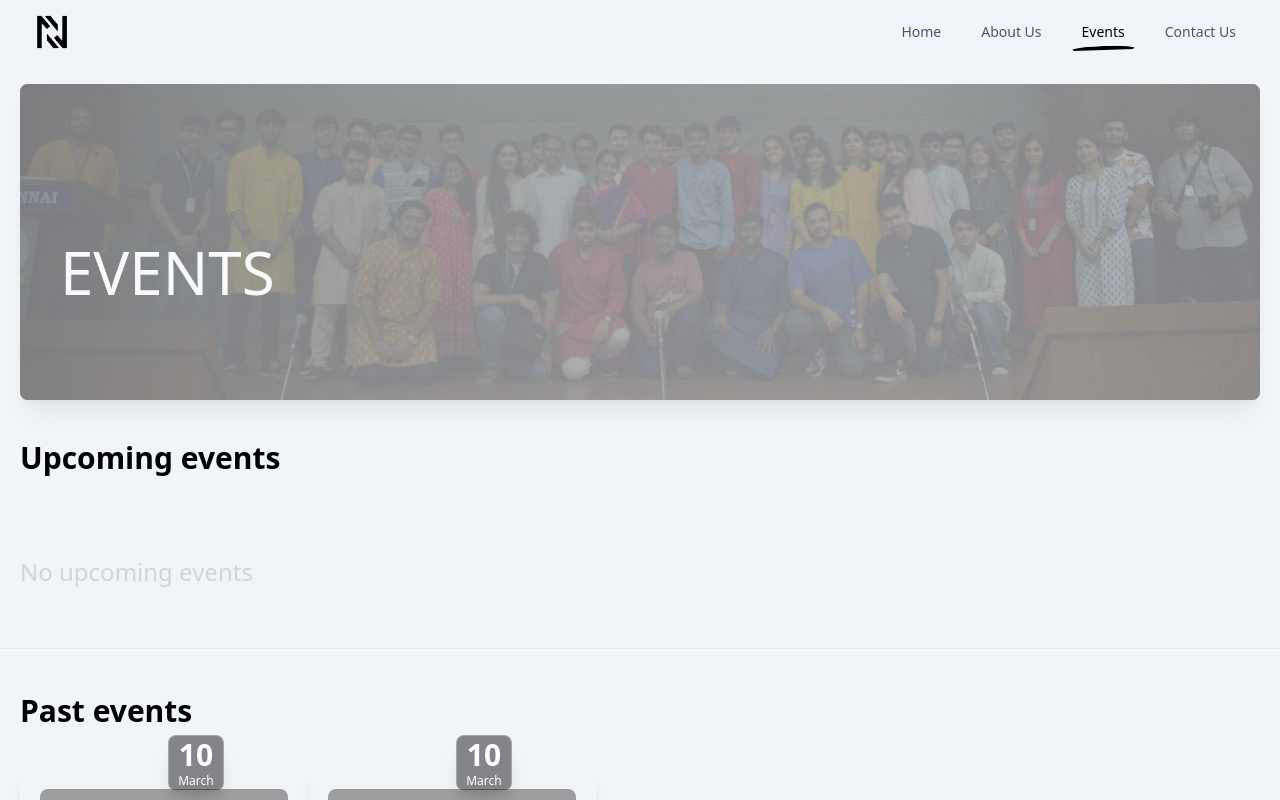
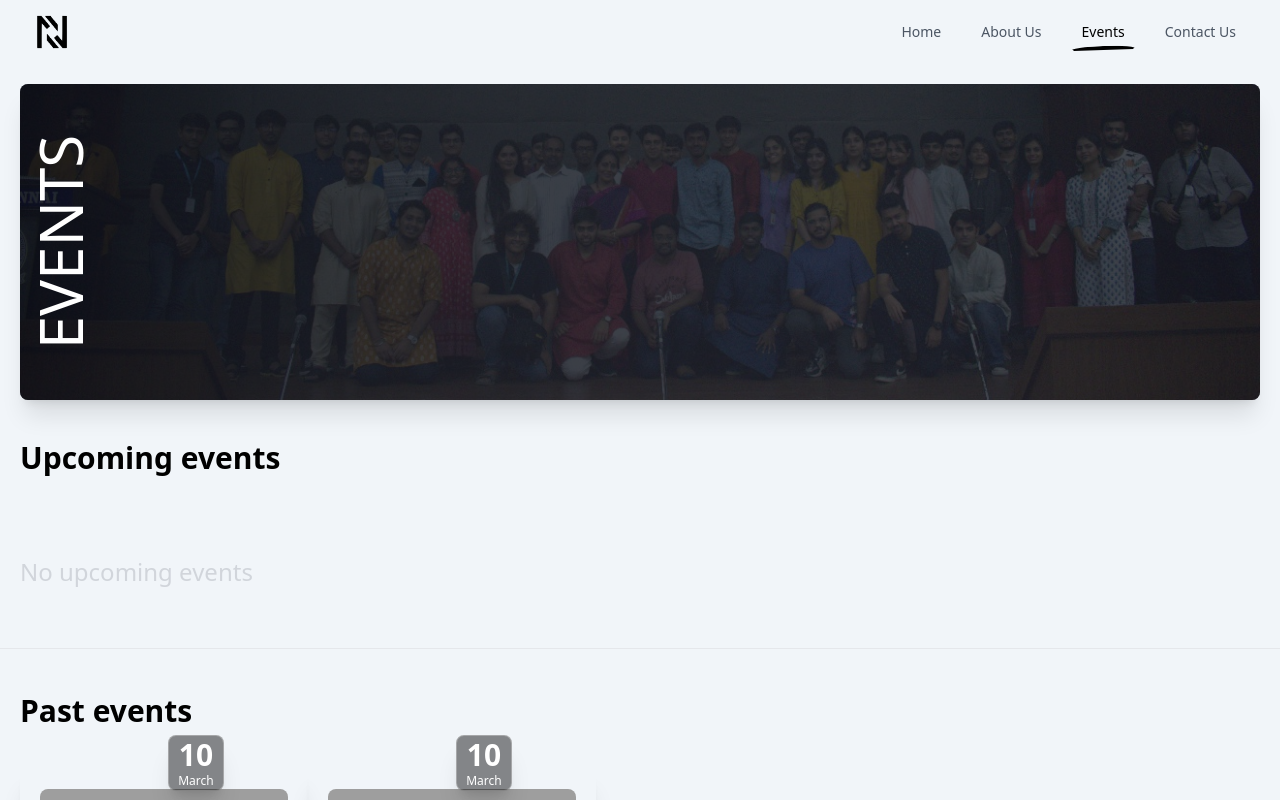
Before and after one commit to mohammadshaad/nexseed-vitc, a React (Create React App) app: page /events in a window 1280 px wide. Shown: the top 800 px of the page. Built offline with nearby package versions, Linux system fonts and the light colour scheme; grey boxes are pictures that could not be loaded.

Commit message:
Improved the events header

```diff
--- a/src/components/Events/header/index.js
+++ b/src/components/Events/header/index.js
@@ -1,34 +1,21 @@
 import React from 'react'
-import { motion } from "framer-motion";
 import eventsBg from '../../../assets/events-bg.png'
 
 function index() {
-  return (
-    <>
-      <motion.div
-        initial={{ opacity: 0, y: -50 }}
-        animate={{ opacity: 1, y: 0 }}
-        className='w-full flex items-center justify-center p-2 md:p-5'>
-        <motion.div
-          initial={{ opacity: 0 }}
-          animate={{ opacity: 0.5 }}
-          className={`bg-gray-900 w-fit flex items-center justify-center relative shadow-xl rounded-lg`}>
-          <motion.img
-            initial={{ opacity: 0, scale: 0.5 }}
-            animate={{ opacity: 1, scale: 1 }}
-            transition={{ duration: 0.5 }}
-            src={eventsBg} alt='' className='opacity-50 bg-gray-900 w-full h-full rounded-lg' />
-          <motion.h1
-            initial={{ x: -100, opacity: 0 }}
-            animate={{ x: 0, opacity: 1 }}
-            transition={{ duration: 0.5 }}
-            className='absolute top-1/2 left-4 md:left-10 transform -rotate-90 -translate-x-1/2 -translate-y-1/2 text-lg md:text-6xl font-thin text-white'>
-            EVENTS
-          </motion.h1>
-        </motion.div>
-      </motion.div>
-    </>
-  )
+    return (
+        <>
+
+            <div className='w-full flex items-center justify-center p-2 md:p-5 '>
+                <div className={`bg-gray-900 w-fit flex items-center justify-center relative shadow-xl rounded-lg`}>
+                    <img src={eventsBg} alt='' className='opacity-50 bg-gray-900 w-full h-full rounded-lg' />
+                    <h1 className='absolute top-1/2 left-4 md:left-10 transform -rotate-90 -translate-x-1/2 -translate-y-1/2 text-lg md:text-6xl font-thin text-white'>
+                        EVENTS
+                    </h1>
+                </div>
+            </div>
+
+        </>
+    )
 }
 
 export default index
```
